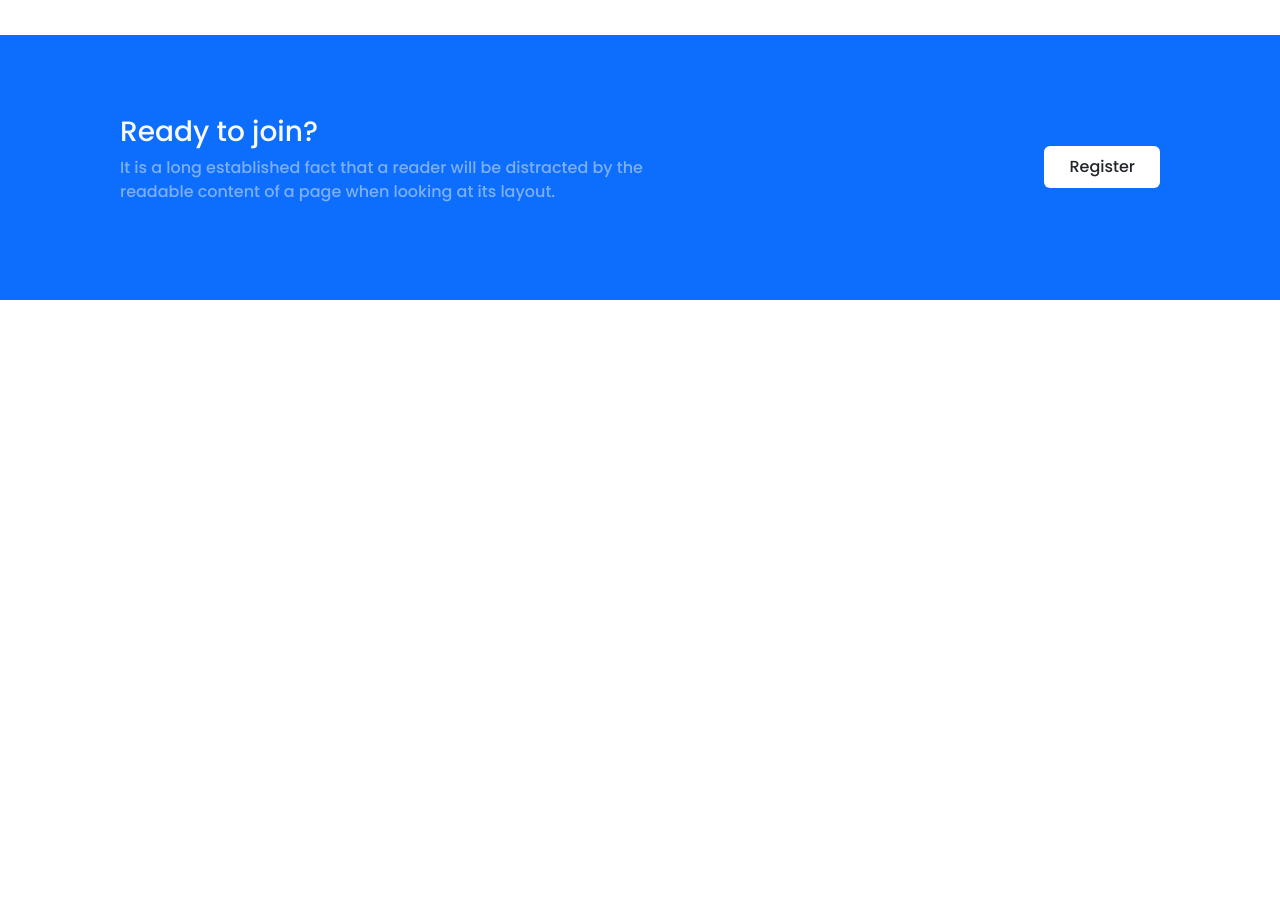
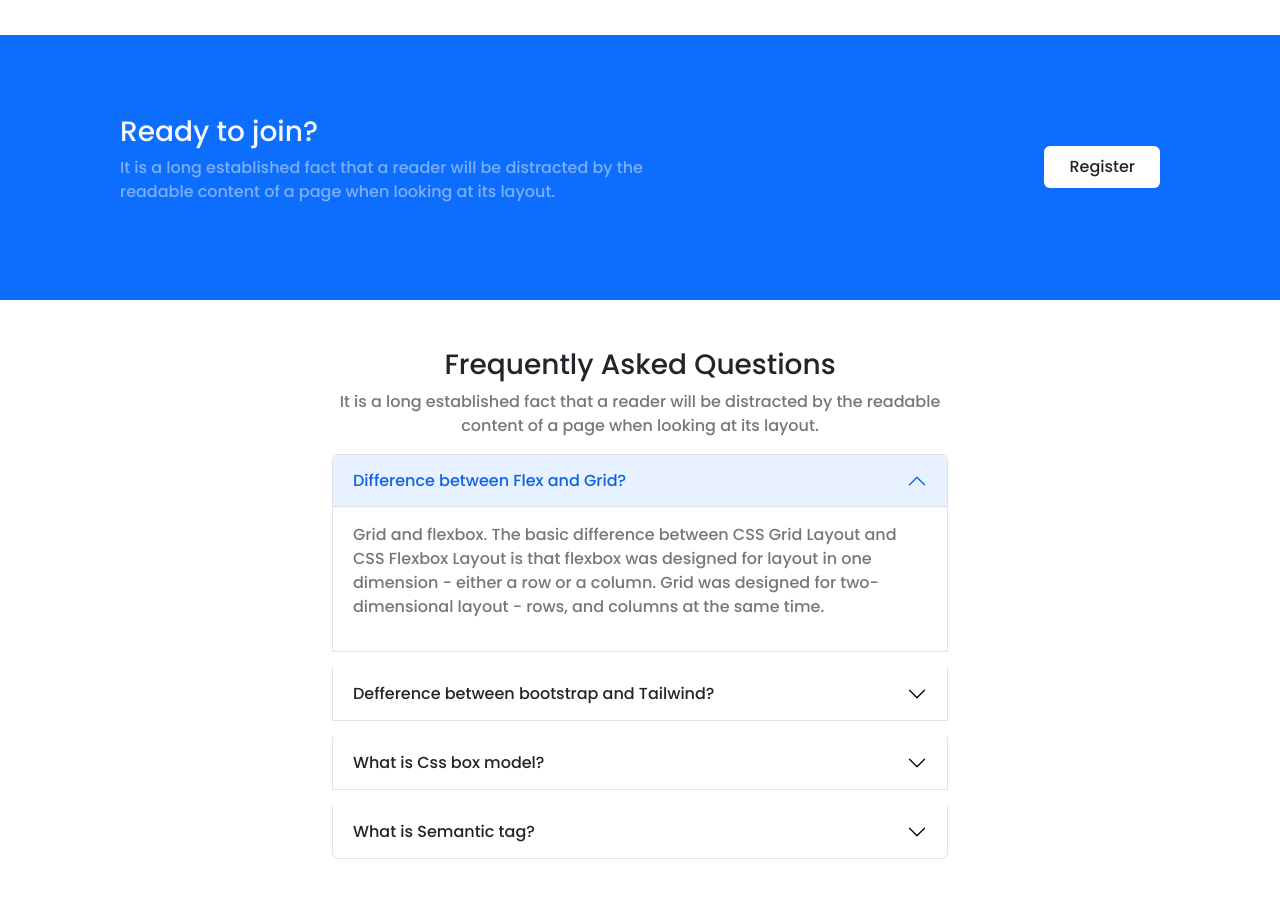
Before and after one commit to mdpiasuddin/pro-tech, a plain HTML site: page index.html in a window 1280 px wide. Shown: the part 1770-2667 px from the top of the page. Before the commit the page ends 2070 px from the top, so only its background shows below. Drawn offline with nearby package versions, Linux system fonts and the light colour scheme.

Commit message:
question part complete

```diff
--- a/index.html
+++ b/index.html
@@ -350,6 +350,139 @@
           </div>
         </div>
       </section>
+      <!-- question part start  -->
+      <section class="questions my-5 container w-50">
+        <div class="text-center">
+          <h4 class="fs-3 text-drakk">Frequently Asked Questions</h4>
+          <p>
+            It is a long established fact that a reader will be distracted by
+            the readable content of a page when looking at its layout.
+          </p>
+        </div>
+        <!-- accordian start  -->
+        <div class="accordion" id="accordionExample">
+          <div class="accordion-item my-3">
+            <h2 class="accordion-header" id="headingOne">
+              <button
+                class="accordion-button"
+                type="button"
+                data-bs-toggle="collapse"
+                data-bs-target="#collapseOne"
+                aria-expanded="true"
+                aria-controls="collapseOne"
+              >
+                Difference between Flex and Grid?
+              </button>
+            </h2>
+            <div
+              id="collapseOne"
+              class="accordion-collapse collapse show"
+              aria-labelledby="headingOne"
+              data-bs-parent="#accordionExample"
+            >
+              <div class="accordion-body">
+                <p>
+                  Grid and flexbox. The basic difference between CSS Grid Layout
+                  and CSS Flexbox Layout is that flexbox was designed for layout
+                  in one dimension - either a row or a column. Grid was designed
+                  for two-dimensional layout - rows, and columns at the same
+                  time.
+                </p>
+              </div>
+            </div>
+          </div>
+          <div class="accordion-item my-3">
+            <h2 class="accordion-header" id="headingTwo">
+              <button
+                class="accordion-button collapsed"
+                type="button"
+                data-bs-toggle="collapse"
+                data-bs-target="#collapseTwo"
+                aria-expanded="false"
+                aria-controls="collapseTwo"
+              >
+                Defference between bootstrap and Tailwind?
+              </button>
+            </h2>
+            <div
+              id="collapseTwo"
+              class="accordion-collapse collapse"
+              aria-labelledby="headingTwo"
+              data-bs-parent="#accordionExample"
+            >
+              <div class="accordion-body">
+                <p>
+                  Bootstrap comes with a set of pre-styled responsive,
+                  mobile-first components that possess a definite UI kit.
+                  Tailwind CSS uses a set of utility classes to create a neat UI
+                  with more flexibility and uniqueness. Sites created using
+                  Bootstrap follow the generic pattern that makes them look
+                  identical
+                </p>
+              </div>
+            </div>
+          </div>
+          <div class="accordion-item my-3">
+            <h2 class="accordion-header" id="headingThree">
+              <button
+                class="accordion-button collapsed"
+                type="button"
+                data-bs-toggle="collapse"
+                data-bs-target="#collapseThree"
+                aria-expanded="false"
+                aria-controls="collapseThree"
+              >
+                What is Css box model?
+              </button>
+            </h2>
+            <div
+              id="collapseThree"
+              class="accordion-collapse collapse"
+              aria-labelledby="headingThree"
+              data-bs-parent="#accordionExample"
+            >
+              <div class="accordion-body">
+                <p>
+                  The CSS box model is a container that contains multiple
+                  properties including borders, margin, padding, and the content
+                  itself. It is used to create the design and layout of web
+                  pages.
+                </p>
+              </div>
+            </div>
+          </div>
+          <div class="accordion-item my-3">
+            <h2 class="accordion-header" id="headingThree">
+              <button
+                class="accordion-button collapsed"
+                type="button"
+                data-bs-toggle="collapse"
+                data-bs-target="#collapseFour"
+                aria-expanded="false"
+                aria-controls="collapseThree"
+              >
+                What is Semantic tag?
+              </button>
+            </h2>
+            <div
+              id="collapseFour"
+              class="accordion-collapse collapse"
+              aria-labelledby="headingFour"
+              data-bs-parent="#accordionExample"
+            >
+              <div class="accordion-body">
+                <p>
+                  The HTML semantics refers to the tags that provide meaning to
+                  an HTML page rather than just presentation. It makes HTML more
+                  comprehensible by better defining the different sections and
+                  layout of web pages.
+                </p>
+              </div>
+            </div>
+          </div>
+        </div>
+      </section>
+      <!-- question part end -->
     </main>
     <!-- main part end   -->
 
```
